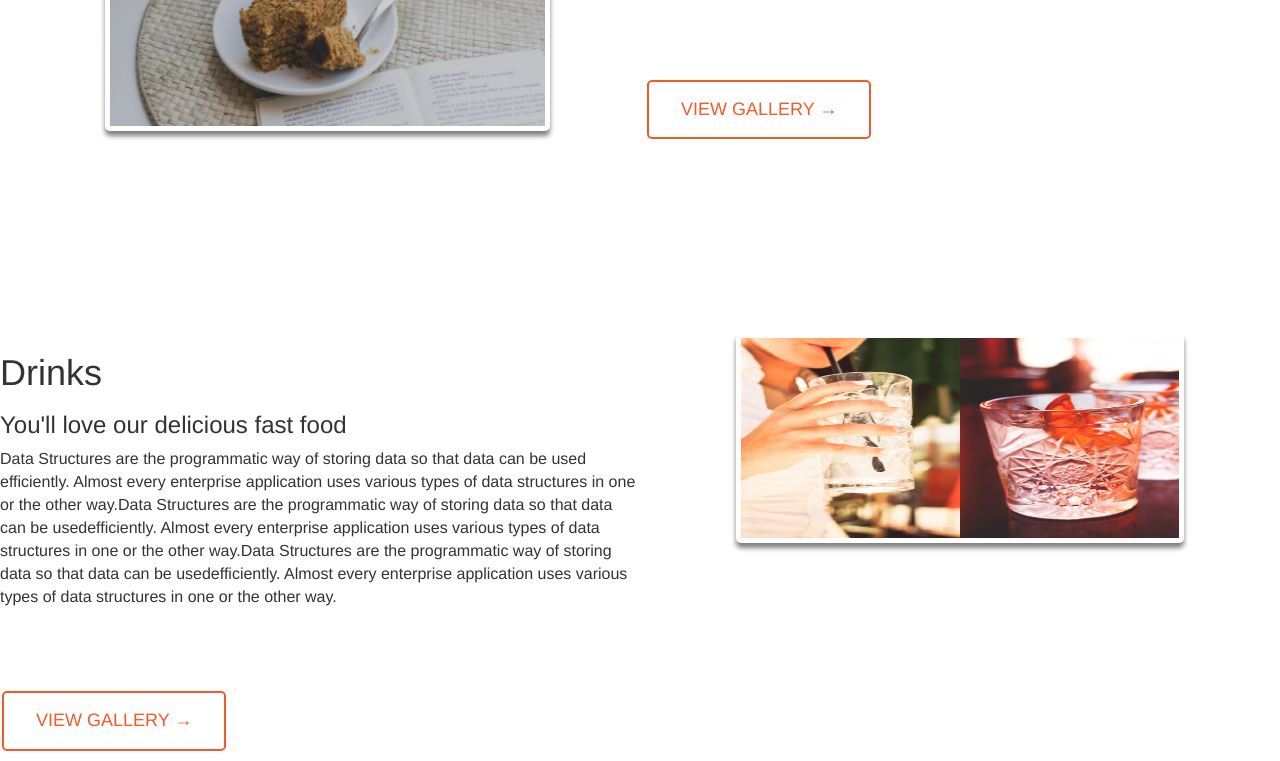
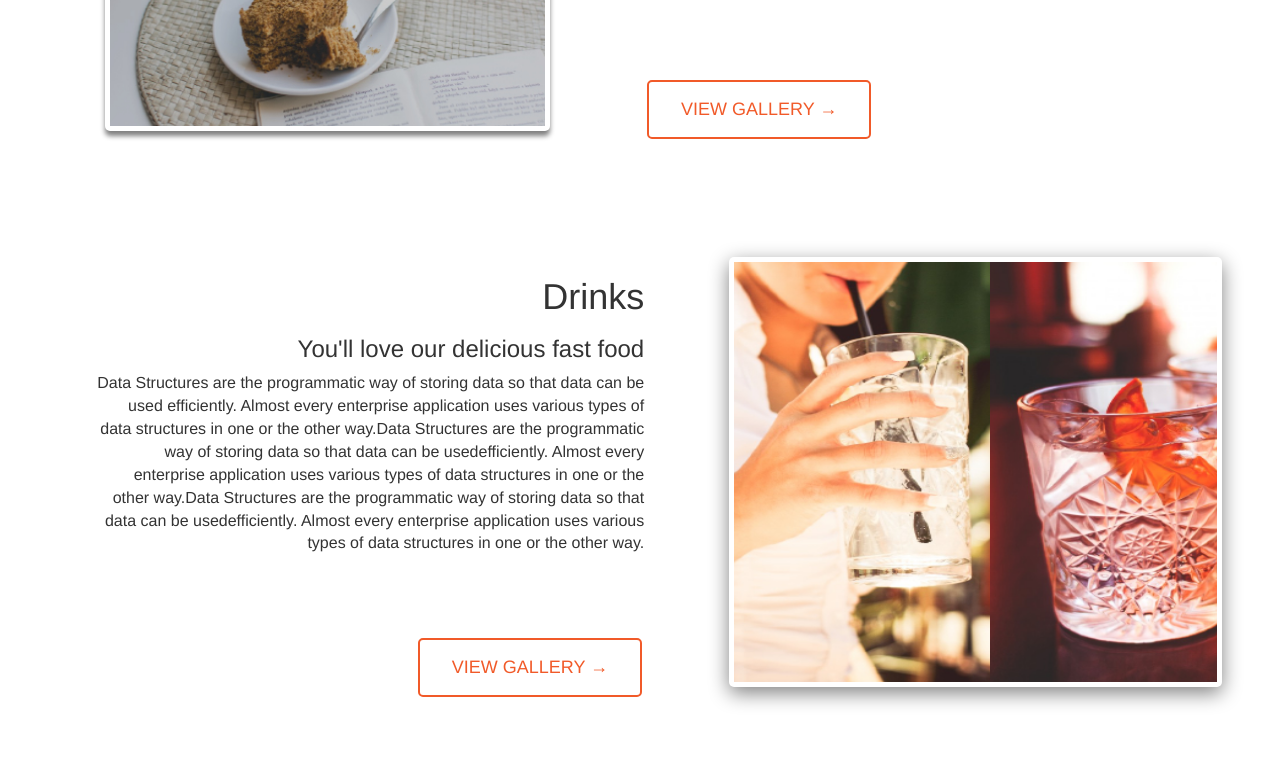
Before and after one commit to brendaokumu/Bree-s-Kitchen, a plain HTML site: page index.html in a window 1280 px wide. Shown: the part 1287-2048 px from the top of the page. Drawn offline with nearby package versions, Linux system fonts and the light colour scheme; a web font is replaced by a local one.

Commit message:
Modify drinks section

```diff
--- a/css/styles.css
+++ b/css/styles.css
@@ -83,6 +83,12 @@ padding-top: 10%;
   font-size: 16px;
 }
 
+#text4 {
+  padding-top: 0;
+  text-align: right;
+  font-size: 16px;
+}
+
 .fasts{
 margin: 15%;
 border-color: transparent;
@@ -97,8 +103,31 @@ box-shadow: 0px 5px 5px grey;
   width: 435px;
 }
 
+.fasts2{
+  margin-bottom: 10%;
+  margin-left: 10%;
+  box-shadow: 0px 6px 20px 0px grey;
+  padding: 0px;
+  border-color: transparent;
+  border-style: solid;
+  border-width: 5px;
+  border-radius: 5px;
+  overflow: hidden;
+}
+
+.fasts2 img {
+  height: 420px;
+  width: 300px;
+}
+
 .container-fluid {
   padding-top: 0;
+}
+
+.container-fluid2 {
+  padding-top: 0;
+  padding-left: 6%;
+  padding-right: 3%;
 }
 
 .image {
@@ -108,7 +137,7 @@ box-shadow: 0px 5px 5px grey;
 
 .image1 {
     float: right;
-    margin: 0 0 10px 10px;
+    margin: 20px 20px 20px 20px;
 }
 
 .button {
@@ -129,7 +158,3 @@ background-color: white;
 color: #F15A29;
 border: 2px solid #F15A29;
 }
-
-.bg-10{
-padding: 0;
-}
--- a/index.html
+++ b/index.html
@@ -80,10 +80,11 @@
           </div>
         </div>
 
-        <div class="container-fluid">
+      <div class="container-fluid2">
         <div class="row">
-<div class="col-md-6 imgwidth">
-    <div id="text3">
+          <div class="image1">
+            <div class="col-md-6">
+                <div id="text4">
                     <h1>Drinks</h1>
                     <h3>You'll love our delicious fast food</h3>
                     <p>Data Structures are the programmatic way of storing data so that data can be used
@@ -93,15 +94,15 @@
                     <a href="#"><button class="button button1">VIEW GALLERY &#8594;</button></a>
                   </div>
                 </div>
-<div class="col-md-6 imgwidth">
-    <div class="fasts">
-        <div class="container-fluid">
+            <div class="col-md-6">
+          <div class="fasts2">
+        <div class="container-fluid3">
          <div class="row">
-        <div class="col-md-6 bg-10">
-           <img src="images/drink1.jpg"  class="img-responsive" style="display:inline" alt="Drinks">
+        <div class="col-md-6">
+           <img src="images/drink1.jpg">
          </div>
-        <div class="col-md-6 bg-10">
-           <img src="images/drink2.jpg"  class="img-responsive" style="display:inline" alt="Drinks">
+         <div class="col-md-6">
+           <img src="images/drink2.jpg">
         </div>
     </div>
         </div>
@@ -109,7 +110,7 @@
 </div>
 </div>
 </div>
-
+</div>
   <script src="js/jquery-3.2.1.js"></script>
   <script src="js/scripts.js"></script>
 </body>
```
Lines whose indentation alone changed are shown as unchanged.
